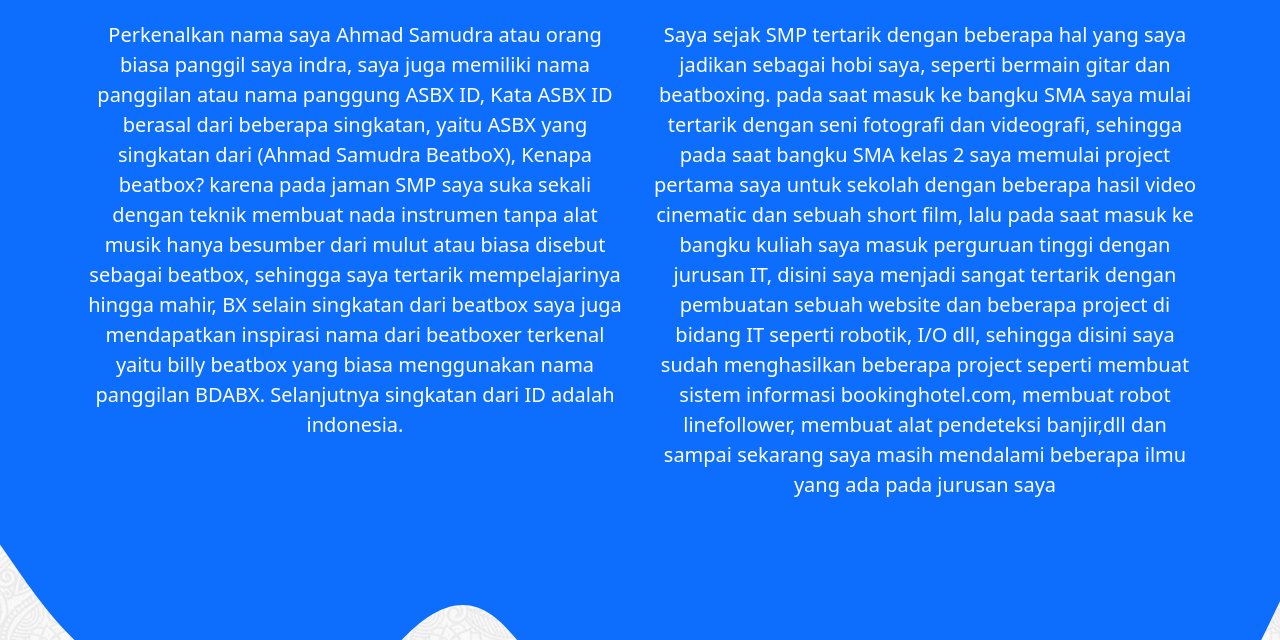
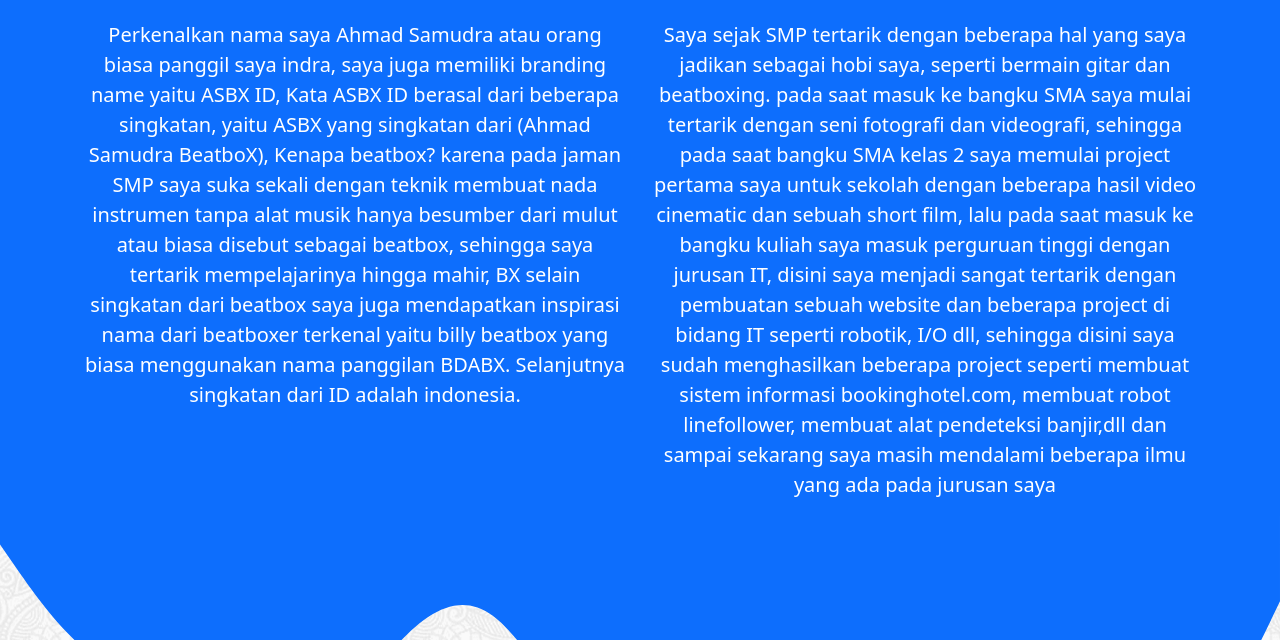
Before and after one commit to asbxid/asbxid.github.io, a plain HTML site: page index.html in a window 1280 px wide. Shown: the part 702-1342 px from the top of the page. Drawn offline with nearby package versions, Linux system fonts and the light colour scheme.

Commit message:
Update index.html

```diff
--- a/index.html
+++ b/index.html
@@ -68,7 +68,7 @@
         </div>
         <div class="row justify-content-center fs-5 text-center"style="overflow-x: hidden">
             <div class="col-md-6">
-                <P class="white-text" data-aos="fade-right" data-aos-duration="650">Perkenalkan nama saya Ahmad Samudra atau orang biasa panggil saya indra, saya juga memiliki nama panggilan atau nama panggung ASBX ID, Kata ASBX ID berasal dari beberapa singkatan, yaitu ASBX yang singkatan dari (Ahmad Samudra BeatboX), Kenapa beatbox? karena pada jaman SMP saya suka sekali dengan teknik membuat nada instrumen tanpa alat musik hanya besumber dari mulut atau biasa disebut sebagai beatbox, sehingga saya tertarik mempelajarinya hingga mahir, BX selain singkatan dari beatbox saya juga mendapatkan inspirasi nama dari beatboxer terkenal yaitu billy beatbox yang biasa menggunakan nama panggilan BDABX. Selanjutnya singkatan dari ID adalah indonesia.</P>
+                <P class="white-text" data-aos="fade-right" data-aos-duration="650">Perkenalkan nama saya Ahmad Samudra atau orang biasa panggil saya indra, saya juga memiliki branding name yaitu ASBX ID, Kata ASBX ID berasal dari beberapa singkatan, yaitu ASBX yang singkatan dari (Ahmad Samudra BeatboX), Kenapa beatbox? karena pada jaman SMP saya suka sekali dengan teknik membuat nada instrumen tanpa alat musik hanya besumber dari mulut atau biasa disebut sebagai beatbox, sehingga saya tertarik mempelajarinya hingga mahir, BX selain singkatan dari beatbox saya juga mendapatkan inspirasi nama dari beatboxer terkenal yaitu billy beatbox yang biasa menggunakan nama panggilan BDABX. Selanjutnya singkatan dari ID adalah indonesia.</P>
             </div>
             <div class="col-md-6">
                 <p class="white-text" data-aos="fade-left" data-aos-duration="650">Saya sejak SMP tertarik dengan beberapa hal yang saya jadikan sebagai hobi saya, seperti bermain gitar dan beatboxing. pada saat masuk ke bangku SMA saya mulai tertarik dengan seni fotografi dan videografi, sehingga pada saat bangku SMA kelas 2 saya memulai project pertama saya untuk sekolah dengan beberapa hasil video cinematic dan sebuah short film, lalu pada saat masuk ke bangku kuliah saya masuk perguruan tinggi dengan jurusan IT, disini saya menjadi sangat tertarik dengan pembuatan sebuah website dan beberapa project di bidang IT seperti robotik, I/O dll, sehingga disini saya sudah menghasilkan beberapa project seperti membuat sistem informasi bookinghotel.com, membuat robot linefollower, membuat alat pendeteksi banjir,dll dan sampai sekarang saya masih mendalami beberapa ilmu yang ada pada jurusan saya </p>
```
